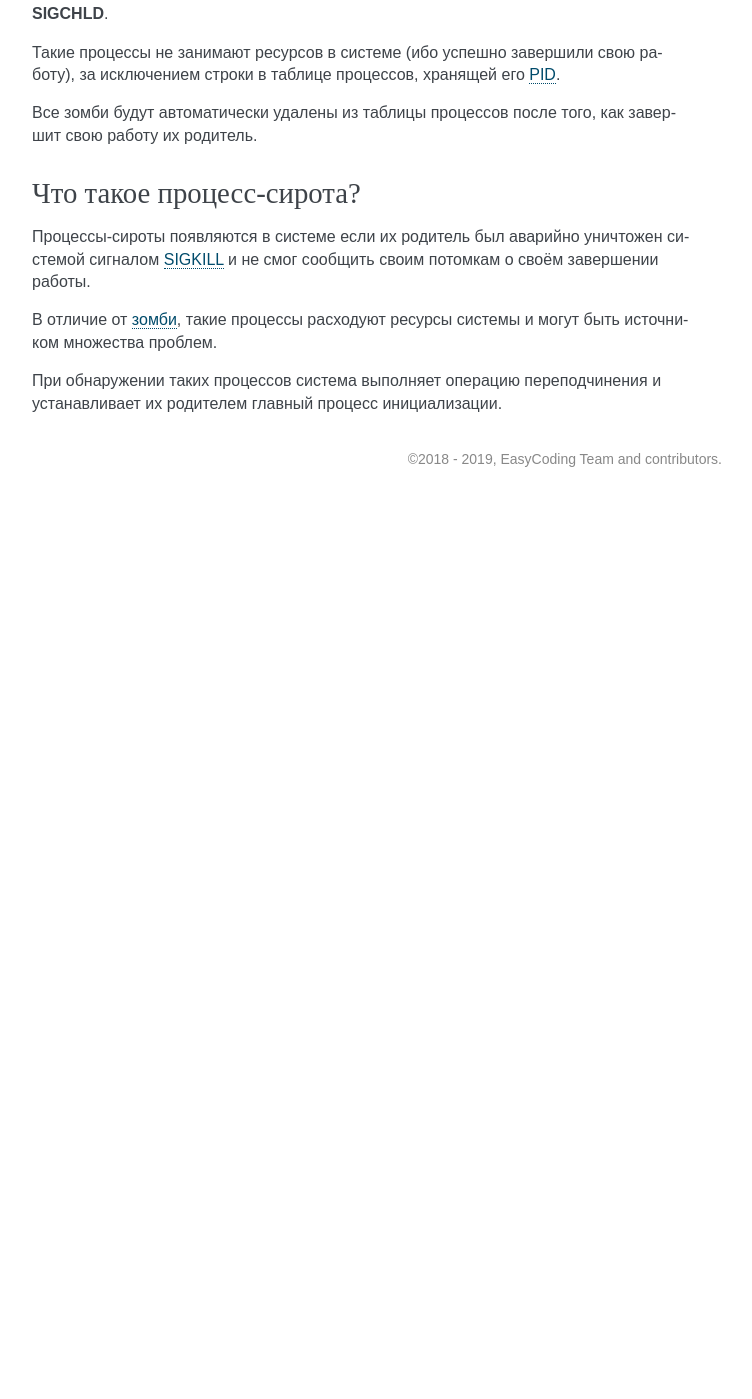
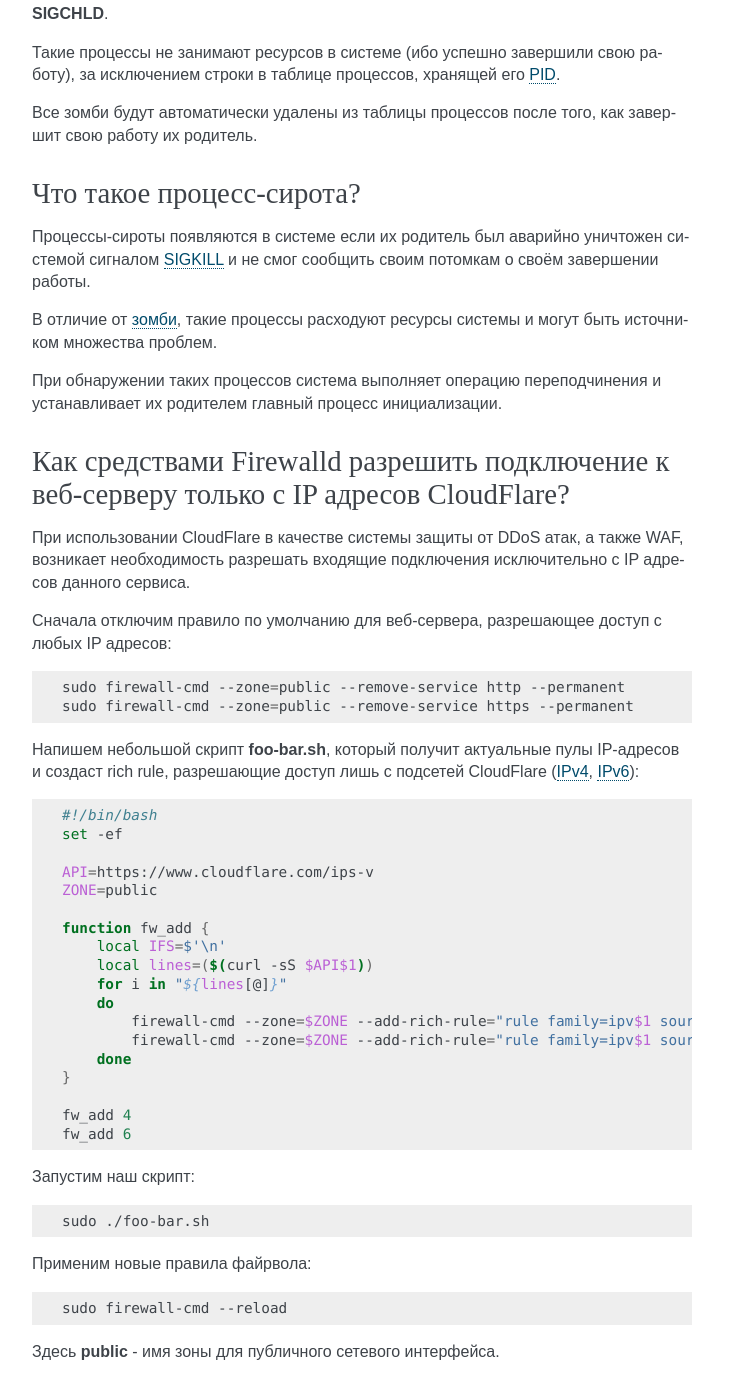
Before and after one commit to RussianFedora/FAQ, a Sphinx documentation site: the page built from source/administration.rst, in a window 1280 px wide and 1400 px high, scrolled down 14454 px. Shown: the whole window, without its empty margins (388-1140 px from the left). Built offline with Sphinx 7.4.7, drawn with Linux system fonts in a browser that asks for light colours; before the commit the page ends 14951 px from its top, so only the background shows below that; some of the changed text lies outside the part shown.

Commit message:
Added question about restricting access to web server outside of CF network.

```diff
--- a/source/administration.rst
+++ b/source/administration.rst
@@ -869,3 +869,55 @@
 В отличие от :ref:`зомби <process-zombie>`, такие процессы расходуют ресурсы системы и могут быть источником множества проблем.
 
 При обнаружении таких процессов система выполняет операцию переподчинения и устанавливает их родителем главный процесс инициализации.
+
+.. index:: firewall, firewalld, web server, http, https, cloudflare
+.. _firewalld-cloudflare:
+
+Как средствами Firewalld разрешить подключение к веб-серверу только с IP адресов CloudFlare?
+================================================================================================
+
+При использовании CloudFlare в качестве системы защиты от DDoS атак, а также WAF, возникает необходимость разрешать входящие подключения исключительно с IP адресов данного сервиса.
+
+Сначала отключим правило по умолчанию для веб-сервера, разрешающее доступ с любых IP адресов:
+
+.. code-block:: bash
+
+    sudo firewall-cmd --zone=public --remove-service http --permanent
+    sudo firewall-cmd --zone=public --remove-service https --permanent
+
+Напишем небольшой скрипт **foo-bar.sh**, который получит актуальные пулы IP-адресов и создаст rich rule, разрешающие доступ лишь с подсетей CloudFlare (`IPv4 <https://www.cloudflare.com/ips-v4>`__, `IPv6 <https://www.cloudflare.com/ips-v6>`__):
+
+.. code-block:: bash
+
+    #!/bin/bash
+    set -ef
+
+    API=https://www.cloudflare.com/ips-v
+    ZONE=public
+
+    function fw_add {
+        local IFS=$'\n'
+        local lines=($(curl -sS $API$1))
+        for i in "${lines[@]}"
+        do
+            firewall-cmd --zone=$ZONE --add-rich-rule="rule family=ipv$1 source address=\"$i\" service name=\"http\" accept" --permanent
+            firewall-cmd --zone=$ZONE --add-rich-rule="rule family=ipv$1 source address=\"$i\" service name=\"https\" accept" --permanent
+        done
+    }
+
+    fw_add 4
+    fw_add 6
+
+Запустим наш скрипт:
+
+.. code-block:: bash
+
+    sudo ./foo-bar.sh
+
+Применим новые правила файрвола:
+
+.. code-block:: bash
+
+    sudo firewall-cmd --reload
+
+Здесь **public** - имя зоны для публичного сетевого интерфейса.
```
